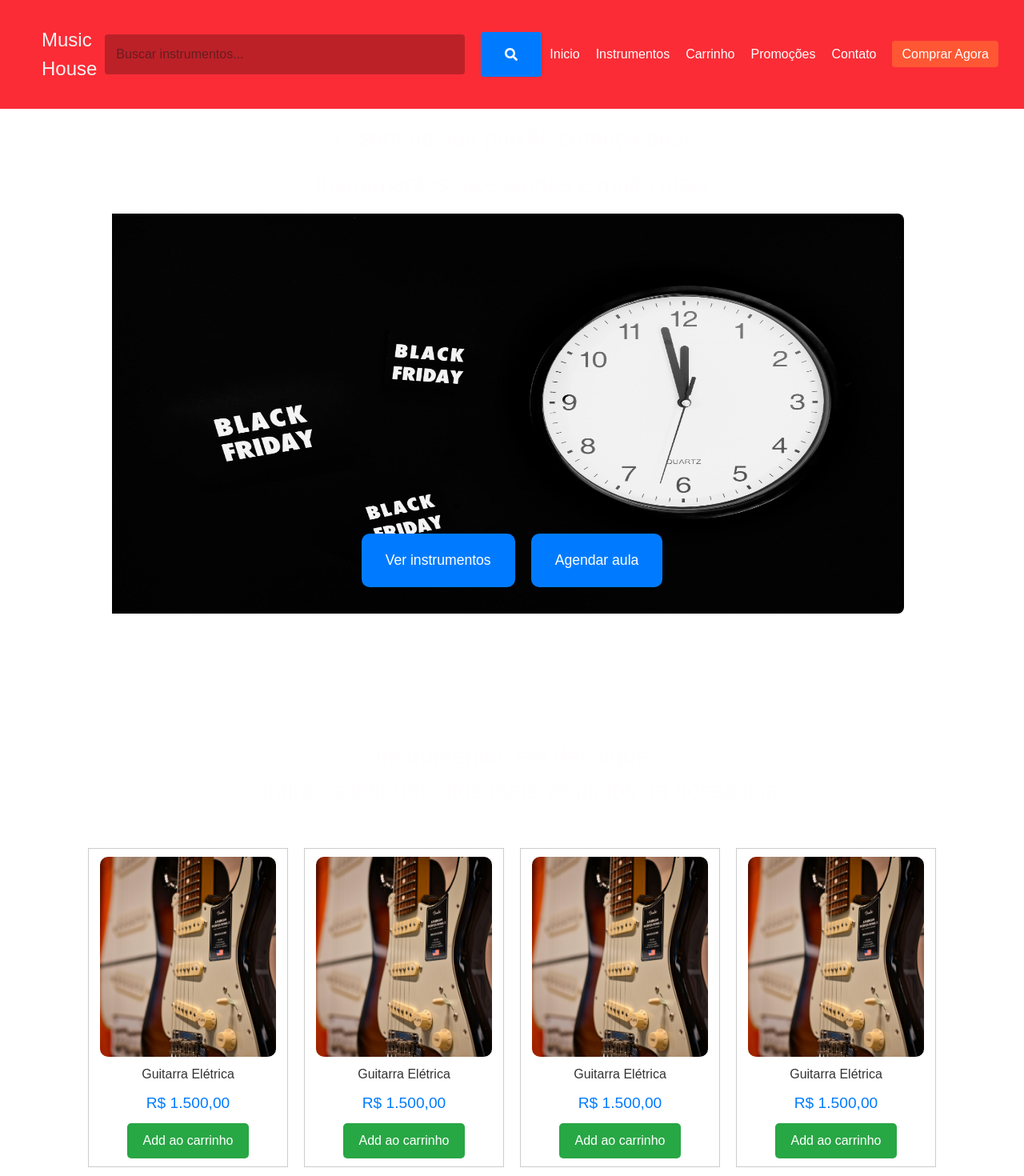
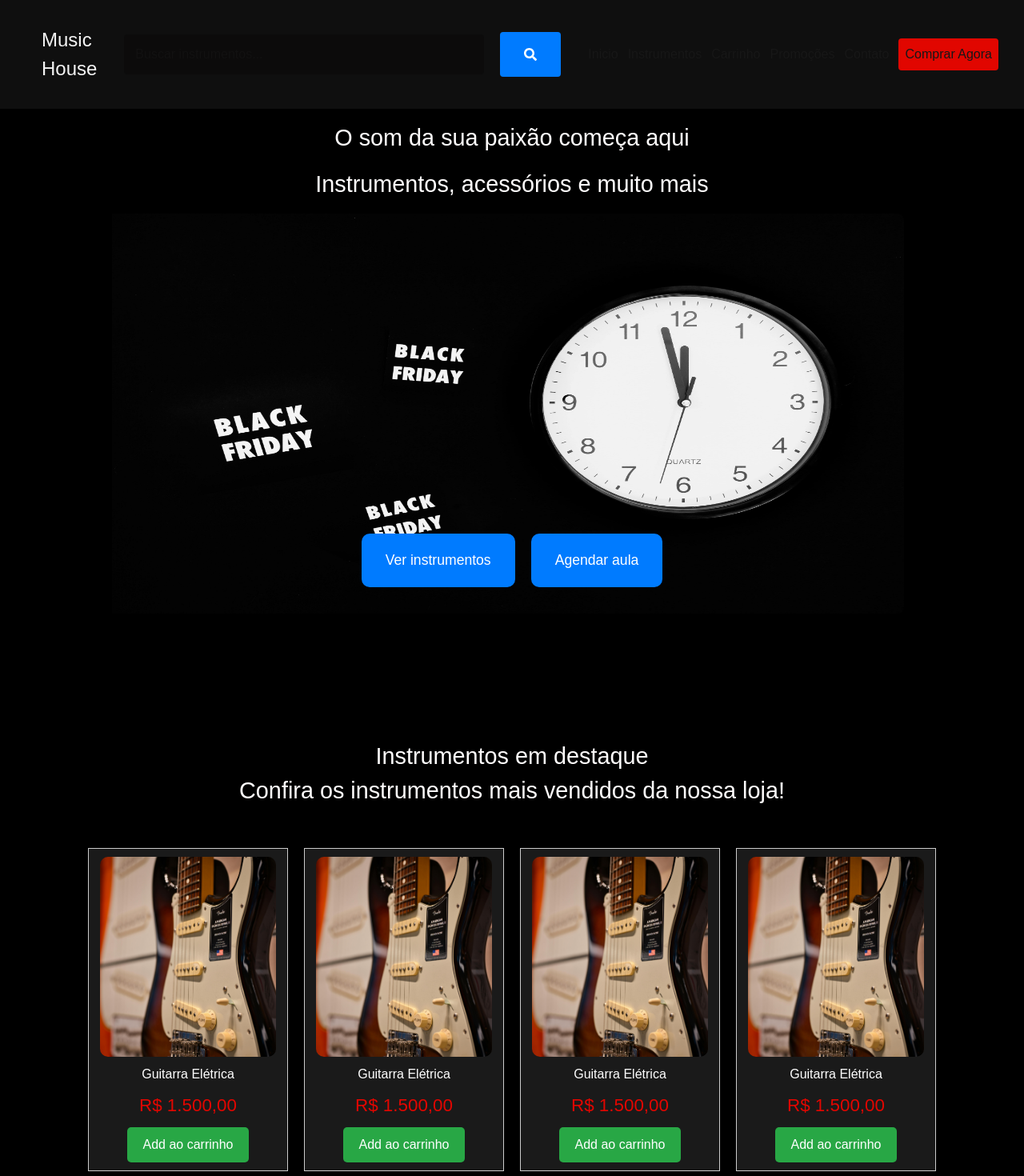
Before and after one commit to Carlosouzavalle/Front-End, a Next.js app in the folder react_projetos/loja_musica/loja_musica/: page / in a window 1280 px wide. Shown: the top 1470 px of the page at 80% size. Built offline with nearby package versions, Linux system fonts and the light colour scheme.

Commit message:
feat: mudanças no header, cards, e sponrs

```diff
--- a/react_projetos/loja_musica/loja_musica/app/components/header.components.jsx
+++ b/react_projetos/loja_musica/loja_musica/app/components/header.components.jsx
@@ -2,7 +2,7 @@ import { FaSearch } from "react-icons/fa";
 
 const Header = () => {
     return (
-        <header className="bg-red-500">
+        <header className="bg-[#0F0F0F]">
             <div className="flex justify-between items-center p-8">
 
                 <div className="logo">
@@ -11,7 +11,7 @@ const Header = () => {
                 </div>
 
                 <div className="search_container">
-                    <div className="search_box">
+                    <div className="search_box ">
                         <input type="search" placeholder="Buscar instrumentos..." />
                     </div>
                     <div className="btn_div">
@@ -22,13 +22,13 @@ const Header = () => {
                 </div>
 
                 <nav className="nav_container">
-                    <ul className="nav_links">
+                    <ul className="nav-links flex gap-3 justify-center items-center">
                         <li><a href="#">Inicio</a></li>
                         <li><a href="#">Instrumentos</a></li>
                         <li><a href="#">Carrinho</a></li>
                         <li><a href="#">Promoções</a></li>
                         <li><a href="#">Contato</a></li>
-                        <li className="buy_now"><a href="#">Comprar Agora</a></li>
+                        <li className=" p-2 rounded-sm bg-[#E10600] hover:bg-[#FF3C38]"><a href="#">Comprar Agora</a></li>
                     </ul>
                 </nav>
 
--- a/react_projetos/loja_musica/loja_musica/app/globals.css
+++ b/react_projetos/loja_musica/loja_musica/app/globals.css
@@ -26,6 +26,7 @@ html body {
   padding: 0;
   margin: 0;
   box-sizing: border-box;
+  background-color: black;
 }
 
 @layer header {
@@ -72,28 +73,8 @@ html body {
     gap: 10px;
 
   }
-
-  .nav_links {
-    list-style: none;
-    display: flex;
-    justify-content: space-around;
-    gap: 20px;
-  }
-
-  .nav_links li a {
-    text-decoration: none;
-    color: #ffffff;
-  }
-
-  .nav_links li a:hover {
+  .nav-links li:hover {
     color: #007BFF;
-  }
-
-  .buy_now a {
-    background-color: #FF5733;
-    color: #ffffff;
-    padding: 8px 12px;
-    border-radius: 4px;
   }
 }
 
@@ -221,6 +202,7 @@ html body {
     flex-direction: column;
     align-items: center;
     padding: 10px;
+    background-color: #1A1A1A;
   }
 
   .container_instrumentos img {
@@ -232,12 +214,12 @@ html body {
 
   .container_instrumentos h4 {
     margin: 10px 0;
-    color: #333;
+    color: #FFF;
   }
 
   .container_instrumentos p {
-    color: #007BFF;
-    font-size: 1.2rem;
+    color: #E10600;
+    font-size: 1.4rem;
     margin-bottom: 10px;
   }
 
@@ -282,6 +264,8 @@ html body {
     flex-direction: column;
     align-items: center;
     padding: 20px;
+    background-color: #1A1A1A;
+
   }
 
   .category_instruments img {
@@ -431,20 +415,21 @@ html body {
     display: flex;
     align-items: center;
     justify-content: center;
-    border: 1px solid #ccc;
-    padding: 10px;
-    border-radius: 10px;
+
+
+    border-radius: 20px;
     flex-direction: column;
-    padding: 20px;
-    width: 500px;
+    padding-top: 20px;
+    width: 300px;
     height: 400px;
+    background-color: #1A1A1A;
+
   }
 
   .sponsors_logos img {
     width: 100%;
-    height: 100%;
-    object-fit: contain;
-    margin: 0 15px;
+    height: 90%;
+    margin: 0 auto;
   }
 
   .sponsors_logos h3 {
```
Also changed, not shown: react_projetos/loja_musica/loja_musica/aprendizado.txt.
